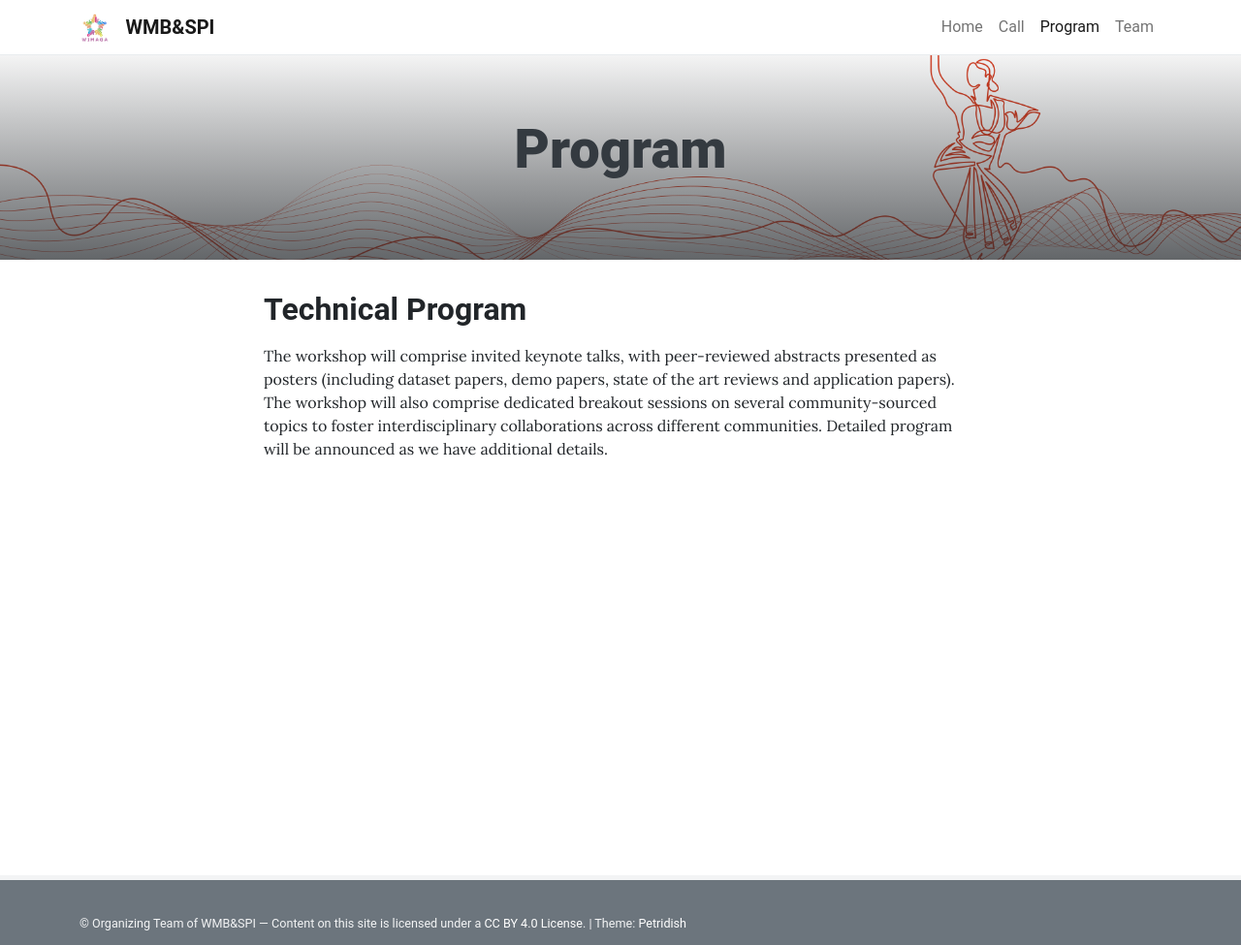
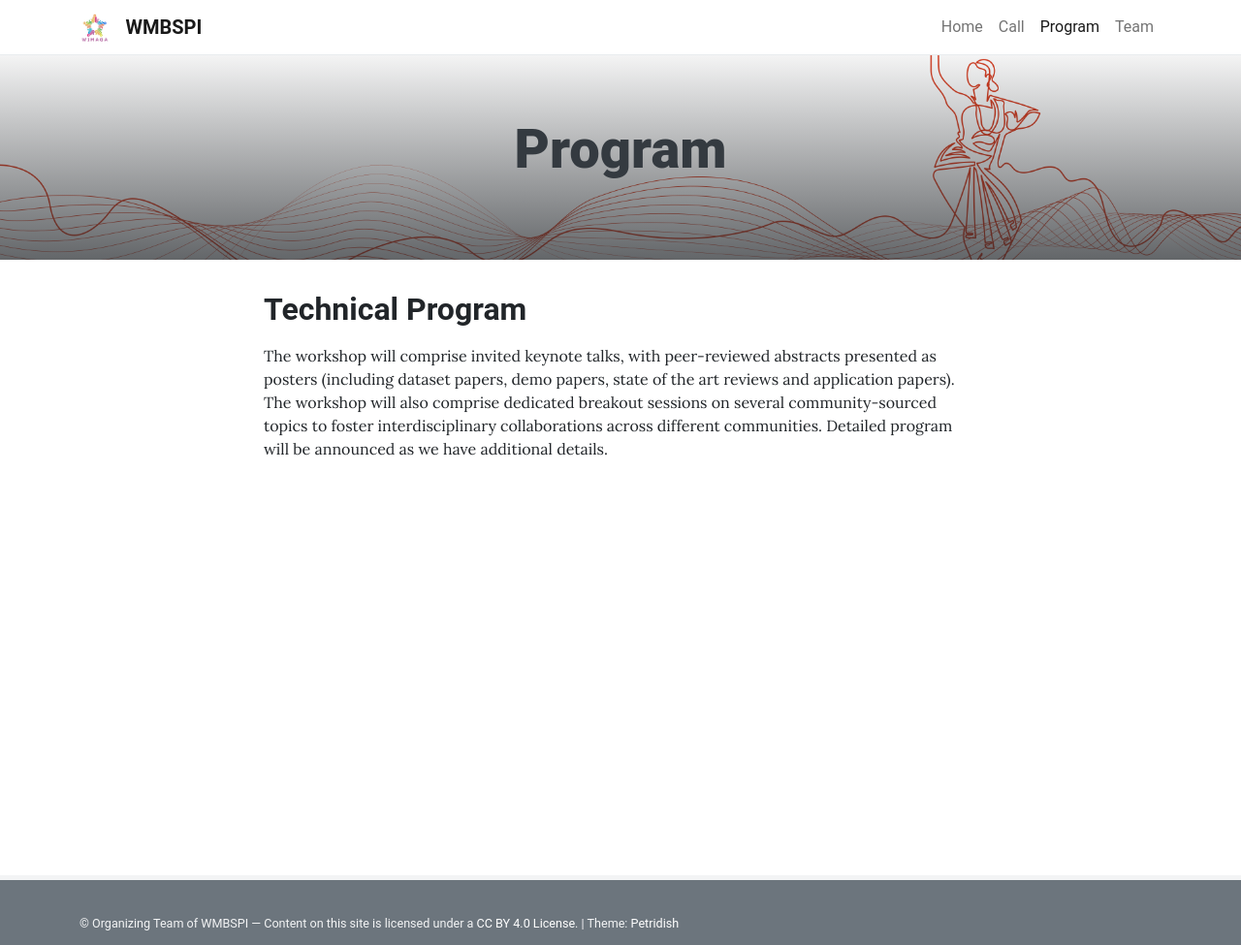
Before and after one commit to wmbspi/wmbspi.github.io, a Jekyll site: the page built from pages/program.md, in a window 1280 px wide. Shown: the whole page at 97% size. Built offline with Jekyll 4.4.1, drawn with Linux system fonts in a browser that asks for light colours.

Commit message:
Update _config.yml

```diff
--- a/_config.yml
+++ b/_config.yml
@@ -1,7 +1,7 @@
 # SITE SETTINGS
-title: WMB&SPI                    # Title in top navigation bar (navbar) and <head>
+title: WMBSPI                    # Title in top navigation bar (navbar) and <head>
 description: Workshop on Indian Music Analysis and Generative Applications, ICASSP 2025 Satellite Workshop # Site description in <head>
-author: Organizing Team of WMB&SPI             # Used for copyright statement in footer
+author: Organizing Team of WMBSPI             # Used for copyright statement in footer
 
 # SOCIAL PROFILES
 # social:
```
